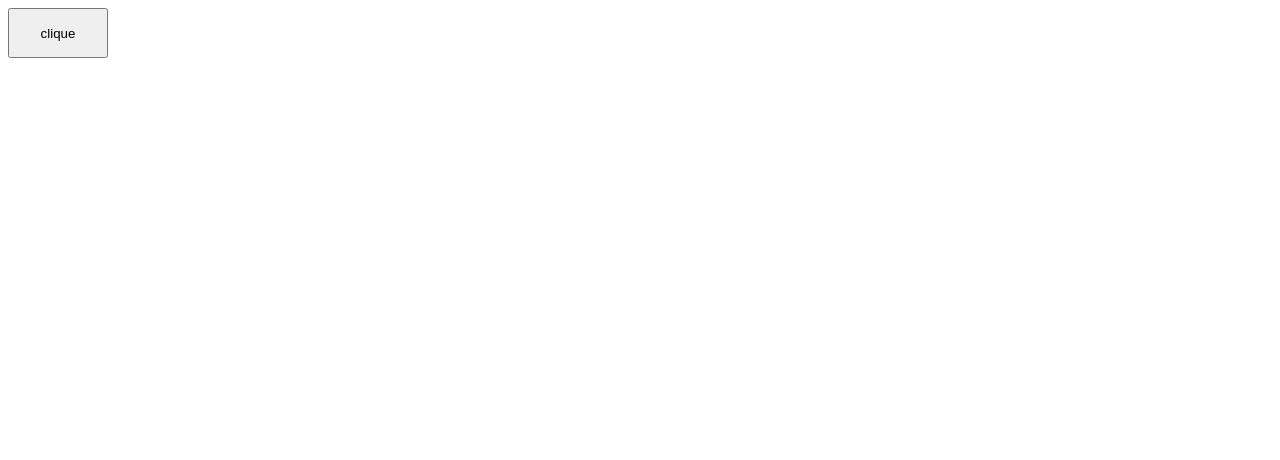
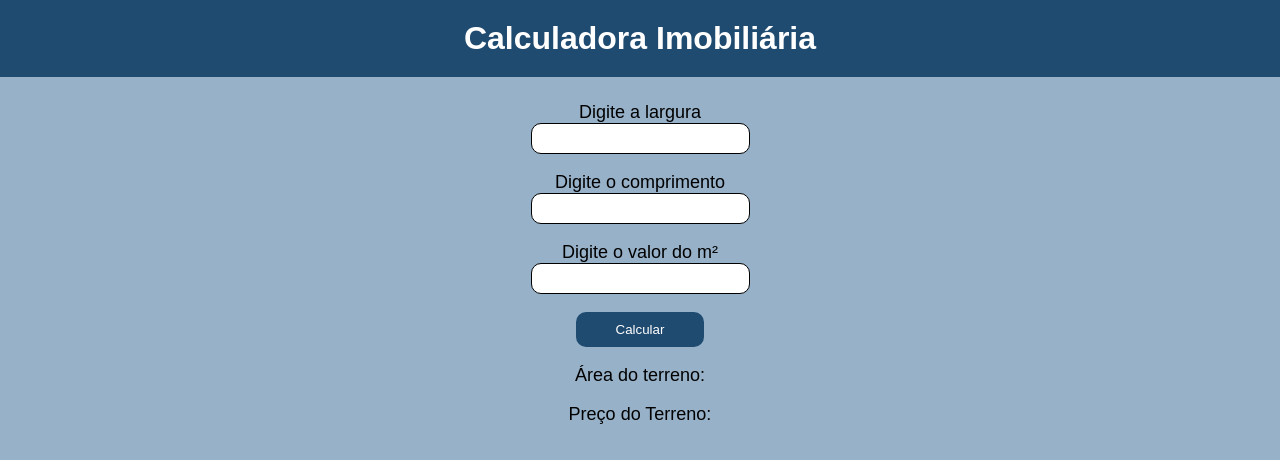
Before and after one commit to Rhanoi/Exerc-cios-JS, a plain HTML site: page Exercícios de Estrutura sequincial/precificação terreno/index.html in a window 1280 px wide. Drawn offline with Linux system fonts and the light colour scheme.

Commit message:
alterações e inclusões no projeto

```diff
--- a/Exercícios de Estrutura sequincial/precificação terreno/01_terreno.js
+++ b/Exercícios de Estrutura sequincial/precificação terreno/01_terreno.js
@@ -1,24 +1,28 @@
+//pegando os elementos html pelos seus ids
 const larguraInput = document.getElementById('larguraInput');
 const comprimentoInput = document.getElementById('comprimentoInput');
-const valorMetroQuadradoInput = document.getElementById('valorMetroQuadradoInput');
-const resultadoArea = document.getElementById('resultadoArea');
-const resultadoPreco = document.getElementById('resultadoPreco');
+const valorM2Input = document.getElementById('valorM2Input');
+const areaDoTerreno = document.getElementById('areaDoTerreno');
+const precoDoTerreno = document.getElementById('precoDoTerreno');
 
-function calcularEExibir() {
-  const largura = larguraInput.value;
-  const comprimento = comprimentoInput.value;
-  const valorMetroQuadrado = valorMetroQuadradoInput.value;
 
-  // Verifica se algum dos valores é NaN
-  if (isNaN(largura) || isNaN(comprimento) || isNaN(valorMetroQuadrado)) {
-    resultadoArea.textContent = "Por favor, insira valores numéricos válidos.";
-    resultadoPreco.textContent = ""; // Limpa o resultado do preço
-    return; // Sai da função para evitar cálculos com valores inválidos
+function precificacaoDoTerreno(){
+  //.value é necessário para acessar o valor dentro do elemento html e não o elemento em sí.
+  const largura = parseFloat(larguraInput.value)
+  const comprimento = parseFloat(comprimentoInput.value)
+  const valorM2 = parseFloat(valorM2Input.value)
+
+  //testando se algum valor é NaN
+  if(isNaN(largura)||isNaN(comprimento)||isNaN(valorM2)){
+    areaDoTerreno.textContent = "Atenção: Preencha os campos corretamente!"
+    precoDoTerreno.textContent = ""
+    console.log(areaDoTerreno)
+    return // aqui ele sai da função evitando cálculos desnecessários
   }
 
-  const area = largura * comprimento;
-  const preco = area * valorMetroQuadrado;
+  let area = (largura*comprimento).toFixed(2);
+  let valor = (area*valorM2).toFixed(2);
 
-  resultadoArea.textContent = `Área do terreno é de ${area.toFixed(2)} m²`;
-  resultadoPreco.textContent = `Valor total do terreno é de R$ ${preco.toFixed(2)}`;
+  areaDoTerreno.textContent = `Área do terreno: ${area} m²`
+  precoDoTerreno.textContent = `Preço do terreno: R$ ${valor}`
 }
--- a/Exercícios de Estrutura sequincial/precificação terreno/index.html
+++ b/Exercícios de Estrutura sequincial/precificação terreno/index.html
@@ -1,14 +1,32 @@
 <!DOCTYPE html>
-<html lang="en">
+<html lang="pt-br">
 <head>
     <meta charset="UTF-8">
     <meta name="viewport" content="width=device-width, initial-scale=1.0">
-    <title>Document</title>
+    <link rel="stylesheet" href="style.css">
+    <title>Calculadora Imobiliária</title>
 </head>
 <body>
-<script src="01_terreno.js"></script>
-<button onclick="mostrar()">clique</button>
+    <h1>Calculadora Imobiliária</h1>
+    <section>
+        <p>Digite a largura</p>
+        <input type="number" id="larguraInput">
+        <br>
+
+        <p>Digite o comprimento</p>
+        <input type="number" id="comprimentoInput">
+        <br>
+
+        <p>Digite o valor do m²</p>
+        <input type="number" id="valorM2Input">
+        <br>
+
+        <button onclick="precificacaoDoTerreno()">Calcular</button>
+        <br>
+        <p id="areaDoTerreno">Área do terreno: </p><br>
+        <p id="precoDoTerreno">Preço do Terreno: </p>
+    </section>
+    <script src="01_terreno.js"></script>
+
 </body>
 </html>
-
-<link rel="stylesheet" href="style.css">
--- a/Exercícios de Estrutura sequincial/precificação terreno/style.css
+++ b/Exercícios de Estrutura sequincial/precificação terreno/style.css
@@ -1,7 +1,44 @@
-h1{
+*{
+    margin: 0px;
+    padding: 0px;
+    font-family: Arial, Helvetica, sans-serif;
+}
+body{
+    background-color: rgb(151, 177, 200);
     text-align: center;
 }
+h1{
+    background-color: rgb(32, 75, 112);
+    color: #fff;
+    padding: 20px 0px;
+
+}
+p{
+    font-size: large;
+}
+section{
+    margin-top: 25px;
+    display: flex;
+    flex-direction: column;
+    text-align: center;
+    align-items: center;
+}
+
+input{
+    display: block;
+    text-align: center;
+    padding: 7px 20px;
+    border: 1px solid black;
+    border-radius: 10px;
+}
 button{
-    width: 100px;
-    height: 50px;
+    background-color: rgb(32, 75, 112);
+    color: #fff;
+    padding: 10px 40px;
+    border: none;
+    border-radius: 10px;
+    cursor: pointer;
 }
+button:hover{
+    transform: scale(1.2);
+}
```
Also changed, not shown: Exercícios de Estrutura sequincial/precificação terreno/README.md.
